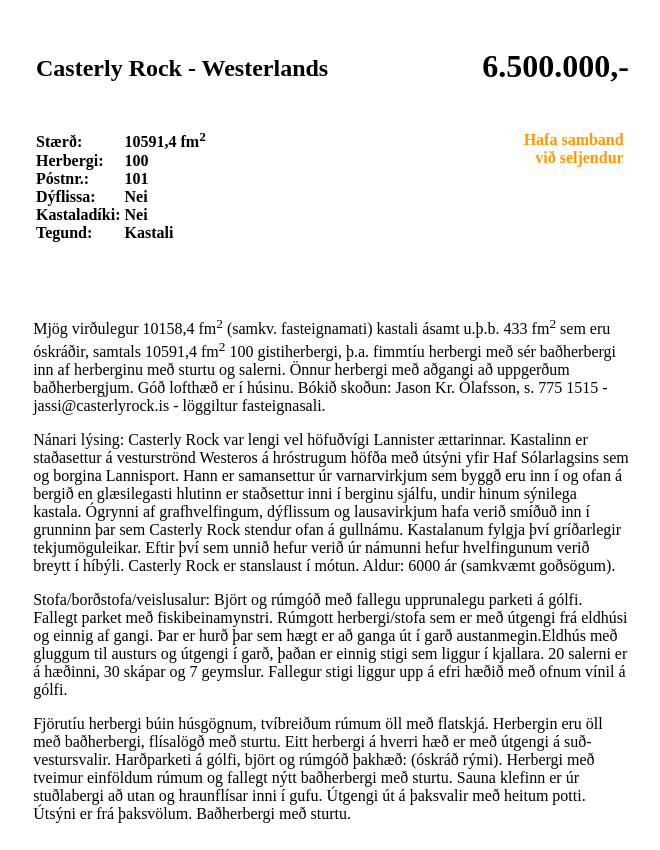
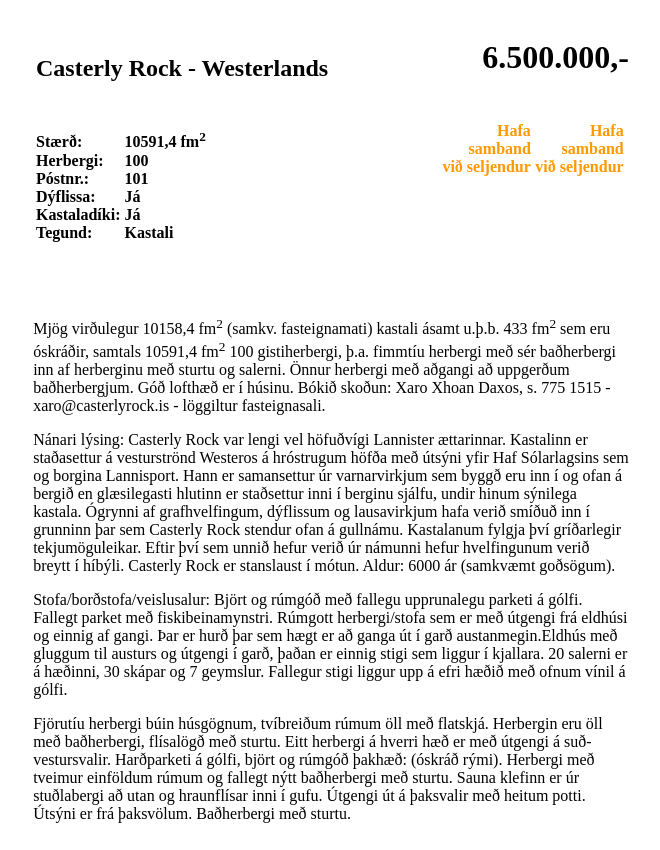
Before and after one commit to HlynurM/Casterly_Rock, a Django app: template templates/one_estate.html in a window 1280 px wide. Shown: the part 213-1063 px from the top of the page, without its empty margins (309-969 px from the left). Run offline with Django 3.2, Linux system fonts and the light colour scheme; the template is opened without the code that fills it, so the values that code supplies are empty.

Commit message:
litlar breytingar

```diff
--- a/templates/one_estate.html
+++ b/templates/one_estate.html
@@ -45,7 +45,7 @@
                                     </h4>
                                 </td>
                                 <td style="width: 157.667px;">
-                                    <h4>10591,4 fm<sup>2</sup><br />100<br />101<br />Nei<br />Nei<br />Kastali</h4>
+                                    <h4>10591,4 fm<sup>2</sup><br />100<br />101<br />Já<br />Já<br />Kastali</h4>
                                 </td>
                             </tr>
                         </tbody>
@@ -60,6 +60,10 @@
                                     <h4><span style="color: #ff9900;">Hafa samband</span><br /><span
                                             style="color: #ff9900;">vi&eth; seljendur</span></h4>
                                 </td>
+                                <td style="text-align: right; height: 37.8333px; width: 179.667px;">
+                                        <h4><span style="color: #ff9900;">Hafa samband</span><br /><span
+                                                style="color: #ff9900;">vi&eth; seljendur</span></h4>
+                                    </td>
                             </tr>
                         </tbody>
                     </table>
@@ -76,7 +80,7 @@
                     <p>Mjög virðulegur 10158,4 fm<sup>2</sup> (samkv. fasteignamati) kastali ásamt u.þ.b. 433 fm<sup>2</sup>
                         sem eru óskráðir, samtals 10591,4 fm<sup>2</sup> 100 gistiherbergi, þ.a. fimmtíu herbergi með sér baðherbergi
                         inn af herberginu með sturtu og salerni. Önnur herbergi með aðgangi að uppgerðum baðherbergjum. Góð
-                        lofthæð er í húsinu. Bókið skoðun: Jason Kr. Ólafsson, s. 775 1515 - jassi@casterlyrock.is - löggiltur
+                        lofthæð er í húsinu. Bókið skoðun: Xaro Xhoan Daxos, s. 775 1515 - xaro@casterlyrock.is - löggiltur
                         fasteignasali.
                     </p>
                     <p>
```
Also changed, not shown: templates/us.html (+7 -0 lines).
